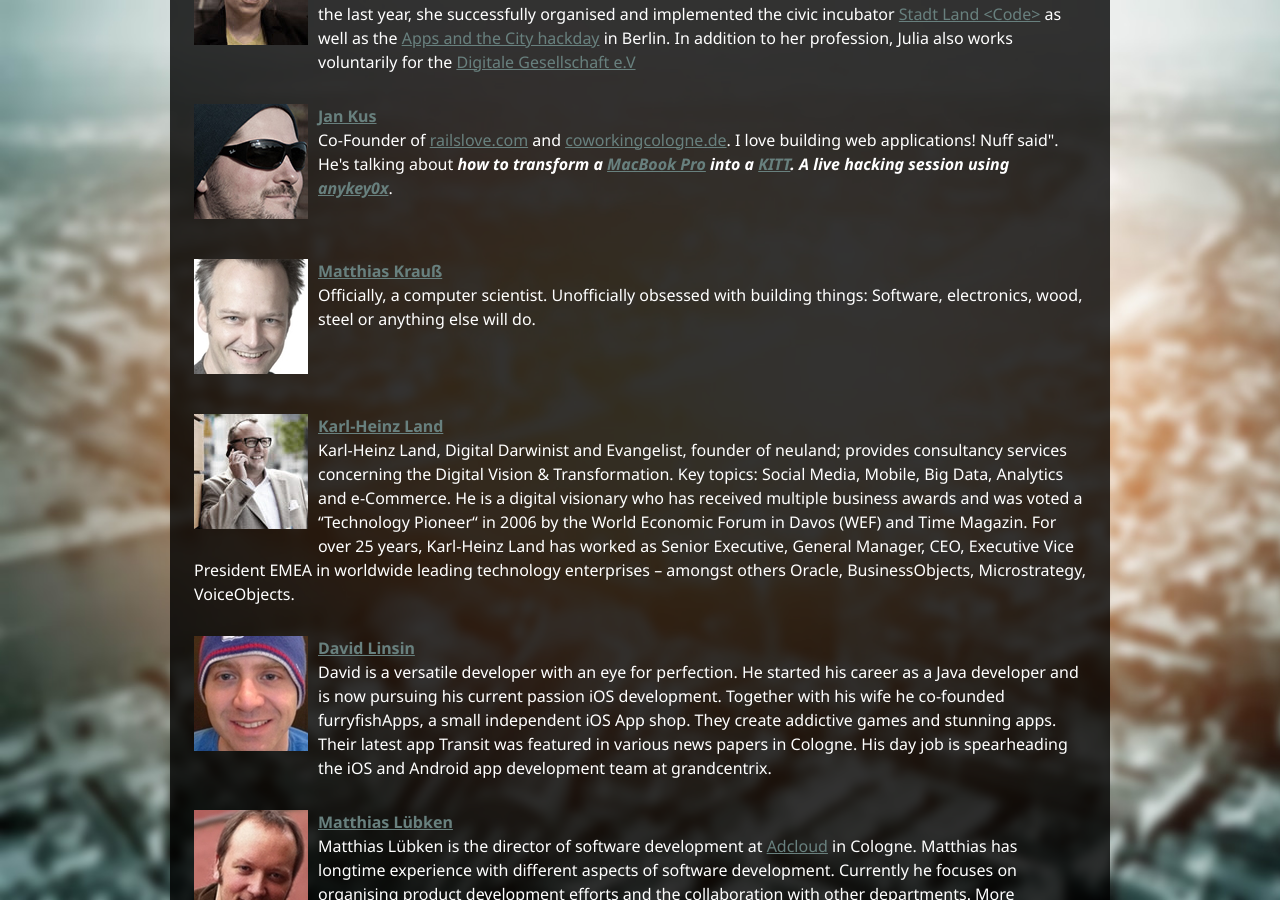
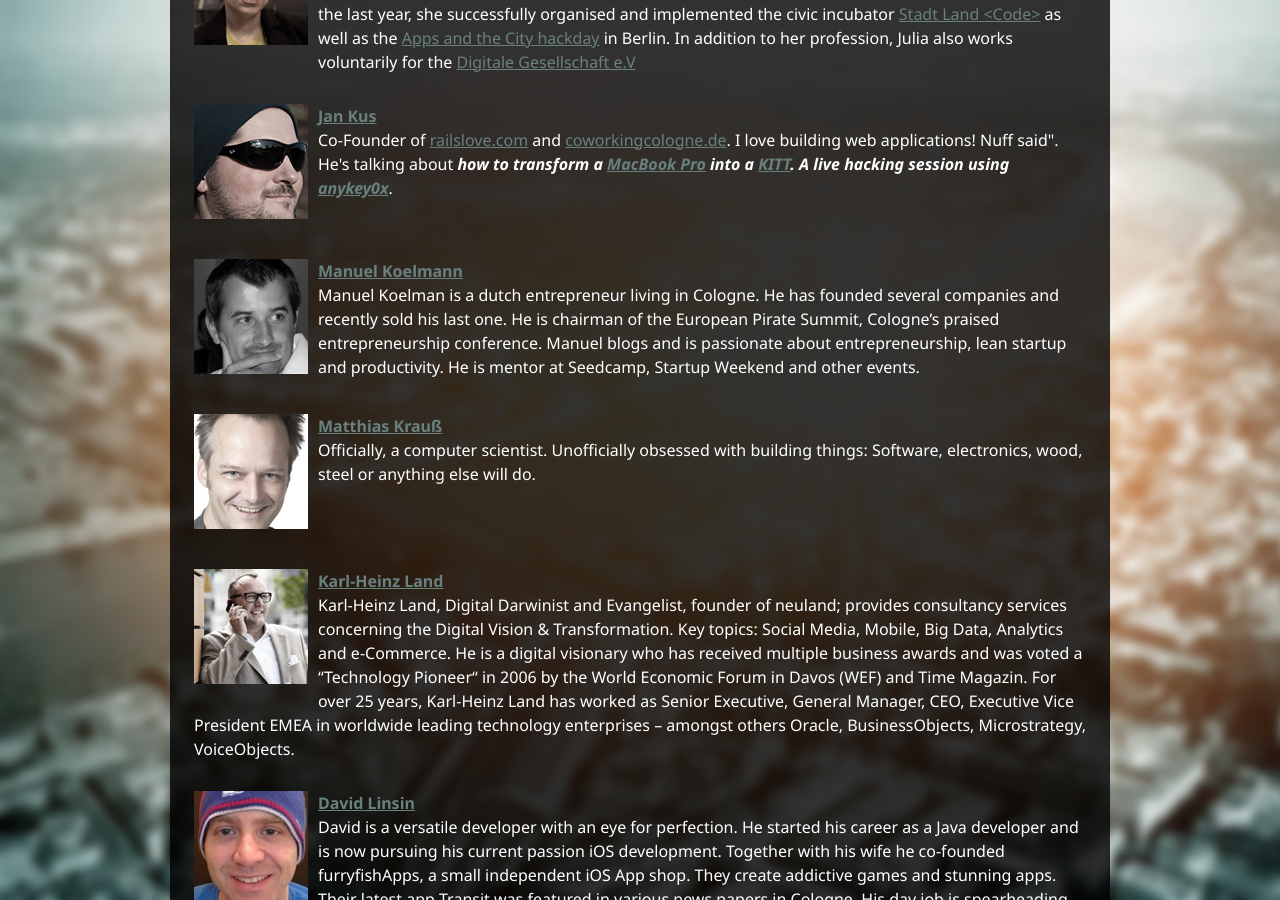
Before and after one commit to InteractiveCologne/interactivecologne.github.com, a Jekyll site: the page built from speakers.html, in a window 1280 px wide and 900 px high, scrolled down 5265 px. Built offline with Jekyll 4.4.1, drawn with Linux system fonts in a browser that asks for light colours; nearby versions of some CDN libraries.

Commit message:
added manuel koellmann

```diff
--- a/speakers.html
+++ b/speakers.html
@@ -100,6 +100,10 @@ layout: default
 			<img class="speaker" src="assets/images/speaker/jan_kus.jpg" alt="Jan Kus"/><a href="#jan-kus" name="jan-kus"><strong>Jan Kus</strong></a><br/>Co-Founder of <a href="http://railslove.com">railslove.com</a> and <a href="http://coworkingcologne.de">coworkingcologne.de</a>. I love building web applications! Nuff said". He's talking about <em>how to transform a <a href="http://en.wikipedia.org/wiki/MacBook_Pro">MacBook Pro</a> into a <a href="http://en.wikipedia.org/wiki/KITT">KITT</a>. A live hacking session using <a href="http://www.anykey0x.de/">anykey0x</a></em>.
 		</p>
 		<p class="speaker">
+			<img class="speaker" src="assets/images/speaker/manuel-koelmann.jpg" alt="Manuel Koelmann"/><a href="#manuel-koelmann" name="manuel-koelmann"><strong>Manuel Koelmann</strong></a><br/>Manuel Koelman is a dutch entrepreneur living in Cologne. He has founded several companies and recently sold his last one. He is chairman of the European Pirate Summit, Cologne’s praised entrepreneurship conference. Manuel blogs and is passionate about entrepreneurship, lean startup and productivity. He is mentor at Seedcamp, Startup Weekend and other events.
+		</p>
+
+		<p class="speaker">
 			<img class="speaker" src="assets/images/speaker/matthias-krauss.jpg" alt="Matthias Krauß"/><a href="#matthias-krauss" name="matthias-krauss"><strong>Matthias Krauß</strong></a><br/>Officially, a computer scientist. Unofficially obsessed with building things: Software, electronics, wood, steel or anything else will do.
 		</p>
 		<p class="speaker">
--- a/startup.html
+++ b/startup.html
@@ -102,7 +102,9 @@ layout: default
 				<p class="speaker">
 					<img class="speaker" src="assets/images/speaker/david-jetel.jpg" alt="David Jetel"/><a href="#david-jetel" name="david-jetel"><strong>David Jetel</strong></a><br/>David Jetel has a business degree and is an active entrepreneur since 2002.He is responsible for the ICT-Portfolio of Sirius Venture Partners and expert  for market- and technological issues. Currently he manages some portfolio-companies in the area of e-commerce, webtv and convienence foods as a member of the advisory boards.
 				</p>
-
+				<p class="speaker">
+					<img class="speaker" src="assets/images/speaker/manuel-koelmann.jpg" alt="Manuel Koelmann"/><a href="#manuel-koelmann" name="manuel-koelmann"><strong>Manuel Koelmann</strong></a><br/>Manuel Koelman is a dutch entrepreneur living in Cologne. He has founded several companies and recently sold his last one. He is chairman of the European Pirate Summit, Cologne’s praised entrepreneurship conference. Manuel blogs and is passionate about entrepreneurship, lean startup and productivity. He is mentor at Seedcamp, Startup Weekend and other events.
+				</p>
 				<p class="speaker">
 					<img class="speaker" src="assets/images/speaker/karl-heinz-land.jpg" alt="Karl-Heinz Land"/><a href="#karl-heinz-land" name="karl-heinz-land"><strong>Karl-Heinz Land</strong></a><br/>Karl-Heinz Land, Digital Darwinist and Evangelist, founder of neuland; provides consultancy services concerning the Digital Vision & Transformation. Key topics: Social Media, Mobile, Big Data, Analytics and e-Commerce. He is a digital visionary who has received multiple business awards and was voted a “Technology Pioneer“ in 2006 by the World Economic Forum in Davos (WEF) and Time Magazin. For over 25 years, Karl-Heinz Land has worked as Senior Executive, General Manager, CEO, Executive Vice President EMEA in worldwide leading technology enterprises – amongst others Oracle, BusinessObjects, Microstrategy, VoiceObjects.
 				</p>
```
Also changed, not shown: assets/images/speaker/manuel-koelmann.jpg (added).
